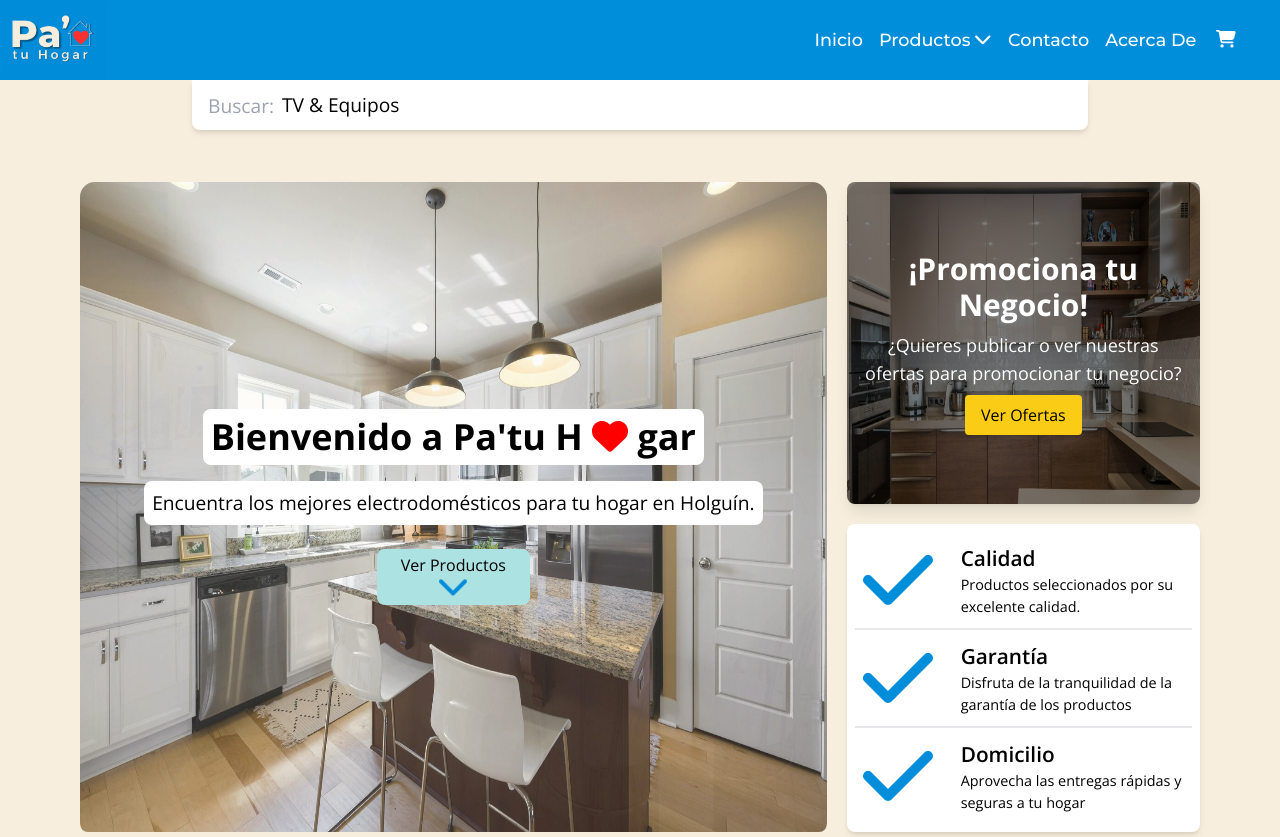
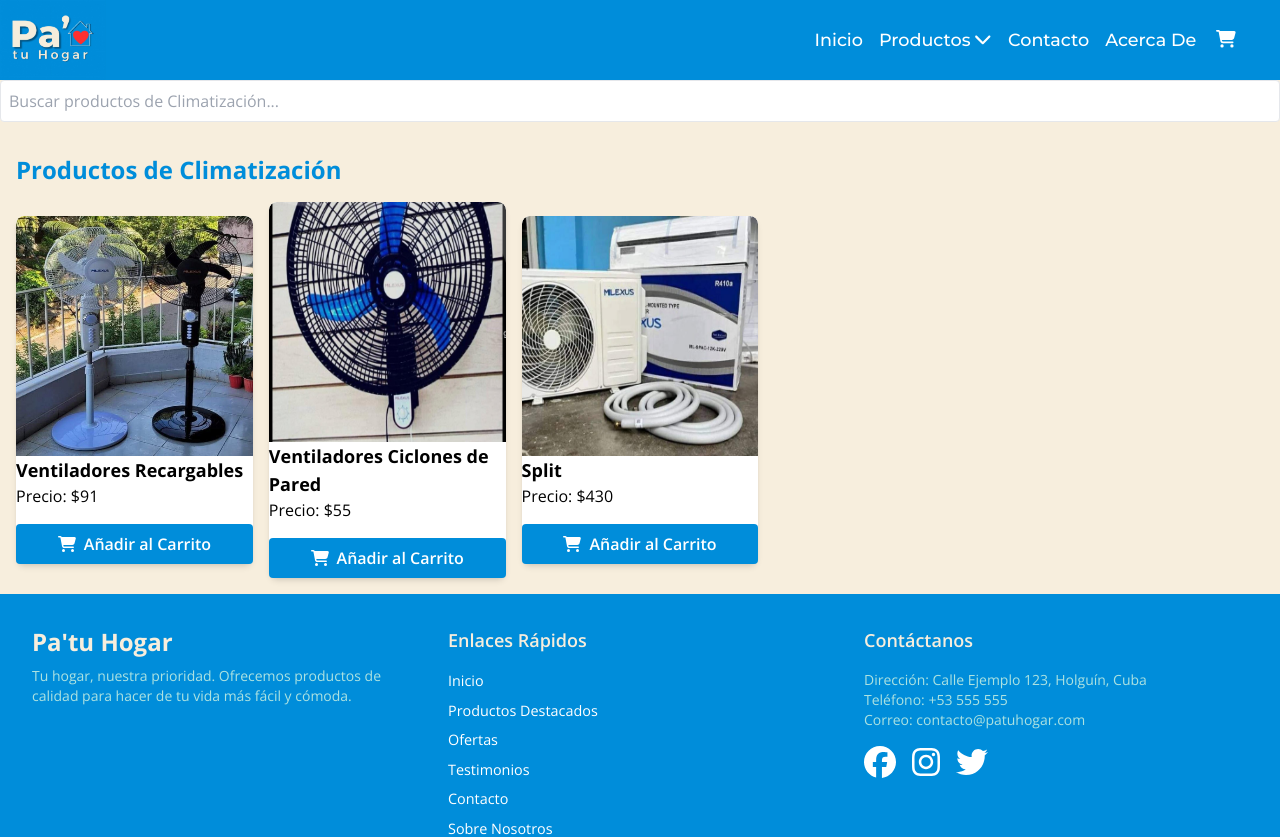
Before and after one commit to JoseFuentes-Dev/pa-tuhogar-app, a React (Vite) app: page /pa-tuhogar-app/Productsection/Climatizacion in a window 1280 px wide. Shown: the top 837 px of the page. Built offline with nearby package versions, Linux system fonts and the light colour scheme.

Commit message:
agregando categoria climatizacion y barra de busqueda

```diff
--- a/package.json
+++ b/package.json
@@ -22,6 +22,7 @@
     "prop-types": "^15.8.1",
     "react": "^18.3.1",
     "react-dom": "^18.3.1",
+    "react-router-dom": "^6.27.0",
     "react-scroll": "^1.9.0",
     "react-slick": "^0.30.2",
     "slick-carousel": "^1.8.1"
--- a/src/App.jsx
+++ b/src/App.jsx
@@ -1,28 +1,22 @@
+// App.js
 import './App.css';
 import { useState } from 'react';
+import { BrowserRouter as Router, Route, Routes } from 'react-router-dom';
 import Navbar from './components/Navbar';
-import HeroSection from './components/HeroSection';
-import Badges from './components/Badges';
-import SearchBar from './components/Searchbar';
-import Offers from './components/Offers';
-import FeaturedProducts from './components/FeaturedProducts';
-import Testimonials from './components/Testimonials';
 import Footer from './components/Footer';
-import BusinessPromo from './components/BusinessPromo';
-import { productsoffers } from './components/Productoffers';
-import { productsdestacados } from './components/Productdestacados';
 import 'aos/dist/aos.css';
 import AOS from 'aos';
 import { createRoot } from 'react-dom/client';
 import ShoppingCart from './components/ShoppingCart';
-
+import Climatizacion from './components/Productsection/Climatizacion';
+import Home from './Home';
 AOS.init();
 
 const root = createRoot(document.getElementById('root'));
 root.render(<App />);
 
 function App() {
-  const [cart, setCart] = useState([]); // Inicializar el carrito como un arreglo vacío
+  const [cart, setCart] = useState([]);
   const [isCartOpen, setIsCartOpen] = useState(false);
 
   const toggleCart = () => {
@@ -38,44 +32,33 @@ function App() {
         const existingProductIndex = prevCart.findIndex(item => item.id === product.id);
 
         if (existingProductIndex !== -1) {
-            // Si el producto ya existe, actualiza la cantidad
             const updatedCart = [...prevCart];
             const existingProduct = updatedCart[existingProductIndex];
 
-            // Solo incrementar si no se ha alcanzado la cantidad máxima
             if (existingProduct.quantity < 5) {
                 existingProduct.quantity += 1;
             }
 
             return updatedCart;
         } else {
-            // Si el producto no existe, añádelo al carrito con cantidad 1
             return [...prevCart, { ...product, quantity: 1 }];
         }
     });
-};
+  };
+
   return (
-    <>
+    <Router basename='/pa-tuhogar-app/'>
       <span id='top'></span>
       <Navbar toggleCart={toggleCart} cartCount={cart.reduce((acc, item) => acc + item.quantity, 0)} />
       {isCartOpen && (
           <ShoppingCart cart={cart} setCart={setCart} closeCart={closeCart} />
       )}
-      <main className='px-5 xl:px-20'>
-        <SearchBar />
-        <div className='flex flex-col items-center md:items-start my-5 mt-12 z-0 md:flex-row w-full gap-5'>
-          <HeroSection />
-          <section className='flex flex-col md:h-[650px] gap-5 z-0 w-full md:w-1/3 pr-5'>
-            <BusinessPromo />
-            <Badges />
-          </section>
-        </div>
-        <Offers products={productsoffers} onAddToCart={handleAddToCart} />
-        <FeaturedProducts products={productsdestacados} onAddToCart={handleAddToCart}/>
-        <Testimonials />
-      </main>
+      <Routes>
+        <Route path="/" element={<Home handleAddToCart={handleAddToCart} />} />
+        <Route path="/Productsection/Climatizacion" element={<Climatizacion handleAddToCart={handleAddToCart} />} />
+      </Routes>
       <Footer />
-    </>
+    </Router>
   );
 }
 
--- /dev/null
+++ b/src/Home.jsx
@@ -0,0 +1,37 @@
+// Home.jsx
+import HeroSection from './components/HeroSection';
+import Badges from './components/Badges';
+import Offers from './components/Offers';
+import FeaturedProducts from './components/FeaturedProducts';
+import Testimonials from './components/Testimonials';
+import BusinessPromo from './components/BusinessPromo';
+import SearchBar from './components/Searchbar';
+import { productsoffers } from './components/Productoffers';
+import { productsdestacados } from './components/Productdestacados';
+import PropTypes from 'prop-types';
+
+const Home = ({ handleAddToCart }) => {
+
+  return (
+    <main className='px-5 xl:px-20'>
+         <SearchBar />
+         <div className='flex flex-col items-center md:items-start my-5 mt-12 z-0 md:flex-row w-full gap-5'>
+          <HeroSection />
+          <section className='flex flex-col md:h-[650px] gap-5 z-0 w-full md:w-1/3 pr-5'>
+            <BusinessPromo />
+            <Badges />
+          </section>
+        </div>
+
+      <Offers products={productsoffers} onAddToCart={handleAddToCart} />
+      <FeaturedProducts products={productsdestacados} onAddToCart={handleAddToCart} />
+      <Testimonials />
+    </main>
+  );
+};
+
+Home.propTypes = {
+  handleAddToCart: PropTypes.func.isRequired,
+};
+
+export default Home;
--- a/src/components/ProductList.jsx
+++ b/src/components/ProductList.jsx
@@ -27,7 +27,7 @@ import refrigeradorroyal8pies from '../assets/images/Productos/refrigeradorroyal
 
 export const products = [
     { id: 1, name: 'Ventiladores Recargables', category: 'Climatización',  price: 91,
-        image: ventiladormilexus, garantia: 'No cuenta con garantia', domicilio: '500 cup', description: 'Ventiladores recargables Marca Milexus de 16 pulgadas, Batería de litio , alumbran y traen puerto USB para cargar, colores: Blancos y Negros' },
+        image: ventiladormilexus, garantia: 'No cuenta con garantia', domicilio: '500 cup', description: 'Ventiladores recargables, Ventilador recargable, Marca Milexus de 16 pulgadas, Batería de litio , alumbran y traen puerto USB para cargar, colores: Blancos y Negros' },
 
     { id: 2, name: 'Neveras', category: 'Refrigeración',  price: 480,
             image: nevera7pies, garantia: '-', domicilio: 'Incluido', description: 'Neveras, tamaño: 7.5 pies, color: Blanco' },
@@ -63,7 +63,7 @@ export const products = [
                                                     image: tv32rca, garantia: 'No cuenta con garantia', domicilio: 'No cuenta con domicilio', description: 'Smart TV, tamaño: 32 pulgadas, marca: RCA, de uso impecable' },
 
     { id: 13, name: 'Ventiladores Ciclones de Pared', category: 'Climatización',  price: 55,
-                                                        image: ciclondepared, garantia: '-', domicilio: '500', description: 'Ventiladores Ciclones de Pared, marca: Milexus, color: Negro' },
+                                                        image: ciclondepared, garantia: '-', domicilio: '500', description: 'Ventiladores Ciclones de Pared, ventilador ciclon, marca: Milexus, color: Negro' },
 
     { id: 14, name: 'Televisor 32 pulgadas', category: 'TV & Equipos',  price: 290,
                                                             image: tv32pulgadaskodak, garantia: '-', domicilio: '-', description: 'Smart TV, tamaño: 32 pulgadas, marca: KODAK' },
--- a/src/components/Productnavbar.jsx
+++ b/src/components/Productnavbar.jsx
@@ -1,16 +1,29 @@
-// src/components/ProductList.js
-import React from 'react';
+
+import { Link } from 'react-router-dom';
 
 const ProductList = () => {
-    return (
-        <>
-            <li className='py-1 px-2 hover:bg-[#ACE2E1]'><a href='#'>Producto 1</a></li>
-            <li className='py-1 px-2 hover:bg-[#ACE2E1]'><a href='#'>Producto 2</a></li>
-            <li className='py-1 px-2 hover:bg-[#ACE2E1]'><a href='#'>Producto 3</a></li>
-            <li className='py-1 px-2 hover:bg-[#ACE2E1]'><a href='#'>Producto 4</a></li>
-            <li className='py-1 px-2 hover:bg-[#ACE2E1]'><a href='#'>Producto 5</a></li>
-        </>
-    );
+  return (
+    <ul>
+      <li className='py-1 px-2 hover:bg-[#ACE2E1]'>
+        <Link to="/Productsection/Climatizacion">Climatización</Link>
+      </li>
+      <li className='py-1 px-2 hover:bg-[#ACE2E1]'>
+        <Link to="#">Refrigeración</Link>
+      </li>
+      <li className='py-1 px-2 hover:bg-[#ACE2E1]'>
+        <Link to="#">Otros Equipos</Link>
+      </li>
+      <li className='py-1 px-2 hover:bg-[#ACE2E1]'>
+        <Link to="#">Para tu Cocina</Link>
+      </li>
+      <li className='py-1 px-2 hover:bg-[#ACE2E1]'>
+        <Link to="#">TV & Equipos</Link>
+      </li>
+      <li className='py-1 px-2 hover:bg-[#ACE2E1]'>
+        <Link to="#">Transporte</Link>
+      </li>
+    </ul>
+  );
 };
 
 export default ProductList;
--- /dev/null
+++ b/src/components/Productsection/Climatizacion.jsx
@@ -0,0 +1,57 @@
+import { useState } from 'react';
+import { products } from '../ProductList';
+import Searchbarcategori from './Searchbarcategori';
+import { FontAwesomeIcon } from '@fortawesome/react-fontawesome';
+import { faShoppingCart } from '@fortawesome/free-solid-svg-icons';
+import PropTypes from 'prop-types';
+
+const Climatizacion = ({ handleAddToCart }) => {
+  // Estado para la búsqueda
+  const [searchTerm, setSearchTerm] = useState('');
+
+  // Filtrar los productos cuya categoría sea 'Climatización'
+  const climatizacionProducts = products.filter(product => product.category === 'Climatización');
+
+  // Filtrar en tiempo real por nombre y descripción basándose en el valor de la búsqueda
+  const filteredProducts = climatizacionProducts.filter(product =>
+    product.name.toLowerCase().includes(searchTerm.toLowerCase()) ||
+    product.description.toLowerCase().includes(searchTerm.toLowerCase())
+  );
+
+  return (
+    <>
+      {/* Barra de búsqueda */}
+      <Searchbarcategori searchTerm={searchTerm} setSearchTerm={setSearchTerm} />
+
+      <div className='p-4'>
+        <h2 className="text-2xl font-bold text-[#008DDA] mb-4">Productos de Climatización</h2>
+
+        {filteredProducts.length === 0 ? (
+          <p>No se encontraron productos que coincidan con tu búsqueda.</p>
+        ) : (
+          <ul className="grid place-items-center gap-4 grid-cols-1 sm:grid-cols-2 md:grid-cols-3 lg:grid-cols-4 xl:grid-cols-5 2xl:grid-cols-6 ">
+            {filteredProducts.map(product => (
+              <li key={product.id} className="bg-white rounded-lg shadow-md w-[320px] sm:w-[285px] md:w-full ">
+                <div className="overflow-hidden h-full rounded-t-lg">
+                  <img src={product.image} alt={product.name} className="image-offer w-full h-60 rounded-t-lg " />
+                </div>
+                <h3 className="text-lg font-bold">{product.name}</h3>
+                <p>Precio: ${product.price}</p>
+                <button onClick={() => handleAddToCart(product)} className="mt-4 w-full bg-[#008DDA] text-white hover:text-black font-semibold py-2 rounded hover:bg-[#41C9E2]">
+                  <FontAwesomeIcon className='text-[#FFFFF] mr-2' icon={faShoppingCart} size="1x" />
+                  Añadir al Carrito
+                </button>
+              </li>
+            ))}
+          </ul>
+        )}
+      </div>
+    </>
+  );
+};
+
+Climatizacion.propTypes = {
+  onAddToCart: PropTypes.func.isRequired,
+};
+
+export default Climatizacion;
--- /dev/null
+++ b/src/components/Productsection/Searchbarcategori.jsx
@@ -0,0 +1,22 @@
+import PropTypes from 'prop-types';
+
+const Searchbarcategori = ({ searchTerm, setSearchTerm }) => {
+  return (
+    <div className="mb-4">
+      <input
+        type="text"
+        value={searchTerm}
+        onChange={(e) => setSearchTerm(e.target.value)}
+        placeholder="Buscar productos de Climatización..."
+        className="p-2 border rounded w-full"
+      />
+    </div>
+  );
+};
+
+Searchbarcategori.propTypes = {
+  searchTerm: PropTypes.string.isRequired,
+  setSearchTerm: PropTypes.func.isRequired,
+};
+
+export default Searchbarcategori;
```
Also changed, not shown: src/components/Navbar.jsx (+17 -30 lines), 1 other file (tests, documents, lock files or other folders).
